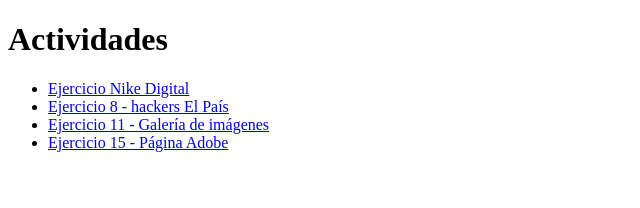
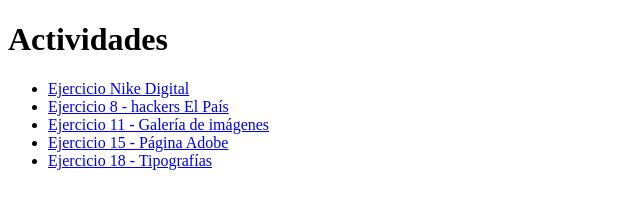
Before and after one commit to Jvrda98/TPEDGIT, a plain HTML site: page index.htm in a window 1280 px wide. Shown: the whole page, without its empty margins (0-640 px from the left). Drawn offline with Linux system fonts and the light colour scheme.

Commit message:
Update index.htm

```diff
--- a/index.htm
+++ b/index.htm
@@ -19,6 +19,7 @@
 
         <li><a href="15paginaadobe/paginaadobe.html">Ejercicio 15 - Página Adobe</a></li>
 
+        <li><a href="tipografias/tipos.html">Ejercicio 18 - Tipografías</a></li>
 
 
 
```
